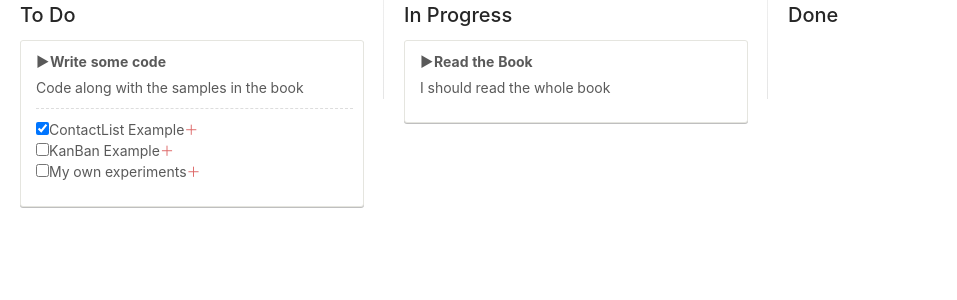
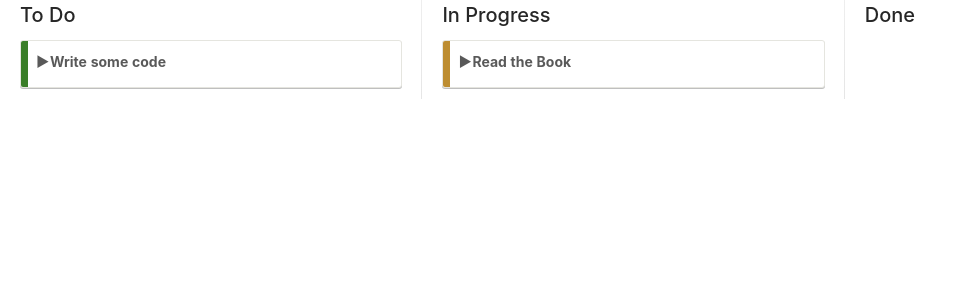
Before and after one commit to zzxbupt2013/Follow-Pro-React, a React app: page / in a window 1280 px wide. Shown: the top 300 px of the page, without its empty margins (0-957 px from the left). Built offline with nearby package versions, Linux system fonts and the light colour scheme.

Commit message:
use state&event binding&inline-style&key

```diff
--- a/app/App.js
+++ b/app/App.js
@@ -6,14 +6,16 @@ let cardsList = [
     {
         id: 1,
         title: "Read the Book",
-        description: "I should read the whole book",
+        description: "I should read the **whole** book",
+        color: "#BD8D31",
         status: "in-progress",
         tasks: []
     },
     {
         id: 2,
         title: "Write some code",
-        description: "Code along with the samples in the book",
+        description: "Code along with the samples in the book.The complete source can be found at [github](https://github.com/pro-react)",
+        color: "#3A7E28",
         status: "todo",
         tasks: [
             {
--- a/app/Card.jsx
+++ b/app/Card.jsx
@@ -1,13 +1,47 @@
 import React, {Component} from 'react';
 import CheckList from './CheckList.jsx';
+import marked from 'marked';
 
 class Card extends Component {
+    constructor() {
+        super(...arguments);
+        this.state = {
+            showDetails: false,
+        };
+    }
+
+    // switch function
+    toggleDetails() {
+        this.setState({showDetails: !this.state.showDetails});//next state is opposite of current state
+    }
+
     render() {
+        let cardDetails;
+        if (this.state.showDetails) {
+            cardDetails = (
+                <div className="card_details">
+                    <span dangerouslySetInnerHTML={{__html: marked(this.props.description)}}/>
+                    <CheckList cardId={this.props.id} tasks={this.props.tasks}/>
+                </div>
+            );
+        }
+        let sideColor = {
+            position: "absolute",
+            zIndex: -1,
+            top: 0,
+            bottom: 0,
+            left: 0,
+            width: 7,
+            backgroundColor: this.props.color
+        }
         return (
             <div className="card">
-                <div className="card_title">{this.props.title}</div>
-                <div className="card_details">{this.props.description}</div>
-                <CheckList cardId={this.props.id} tasks={this.props.tasks}/>
+                <div style={sideColor}/>
+                <div className={this.state.showDetails ? "card_title card_title--is-open" : "card_title"}
+                     onClick={this.toggleDetails.bind(this)}>
+                    {this.props.title}
+                </div>
+                {cardDetails}
             </div>
         );
     }
--- a/app/CheckList.jsx
+++ b/app/CheckList.jsx
@@ -1,8 +1,9 @@
-import React,{Component} from 'react';
-class CheckList extends Component{
-render(){
-    let tasks=this.props.tasks.map((task,key)=>(
-        <li className="checklist_task" key={key}>
+import React, {Component} from 'react';
+
+class CheckList extends Component {
+    render() {
+        let tasks = this.props.tasks.map((task) => (
+            <li className="checklist_task" key={task.id}>
                 <input type="checkbox" defaultChecked={task.done}/>
                 {task.name}
                 <a href="#" className="checklist_task--remove"></a>
@@ -11,6 +12,7 @@ render(){
         return (
             <div className="checklist">
                 <ul>{tasks}</ul>
+                <input type="text" className="checklist--add-task" placeholder="Type then hit enter to add a task"/>
             </div>
         );
 
--- a/app/List.jsx
+++ b/app/List.jsx
@@ -3,8 +3,9 @@ import Card from './Card.jsx';
 
 class List extends Component {
     render() {
-        var cards = this.props.cards.map((card,key) => {
-            return <Card id={card.id} title={card.title} description={card.description} tasks={card.tasks} key={key}/>
+        var cards = this.props.cards.map((card) => {
+            return <Card key={card.id} id={card.id} title={card.title} description={card.description} tasks={card.tasks}
+                         color={card.color}/>
         });
         return (
             <div className="list">
--- a/package.json
+++ b/package.json
@@ -20,6 +20,7 @@
     "webpack-dev-server": "~1.14.*"
   },
   "dependencies": {
+    "marked": "^0.5.0",
     "react": "^15.0.0",
     "react-dom": "^15.0.0"
   }
--- a/src/style.css
+++ b/src/style.css
@@ -36,7 +36,7 @@ ul {
     vertical-align: top;
     white-space: normal;
     height: 400px;
-    width: 30%;
+    width: 33%;
     padding: 0 20px;
     overflow: auto;
 }
@@ -90,3 +90,11 @@ ul {
     color: #d66;
     content: '＋'
 }
+
+.checklist--add-task {
+    border: dashed 1px #bbbbbb;
+    width: 100%;
+    padding: 10px;
+    margin-top: 5px;
+    border-radius: 3px;
+}
```
Lines whose indentation alone changed are shown as unchanged.
